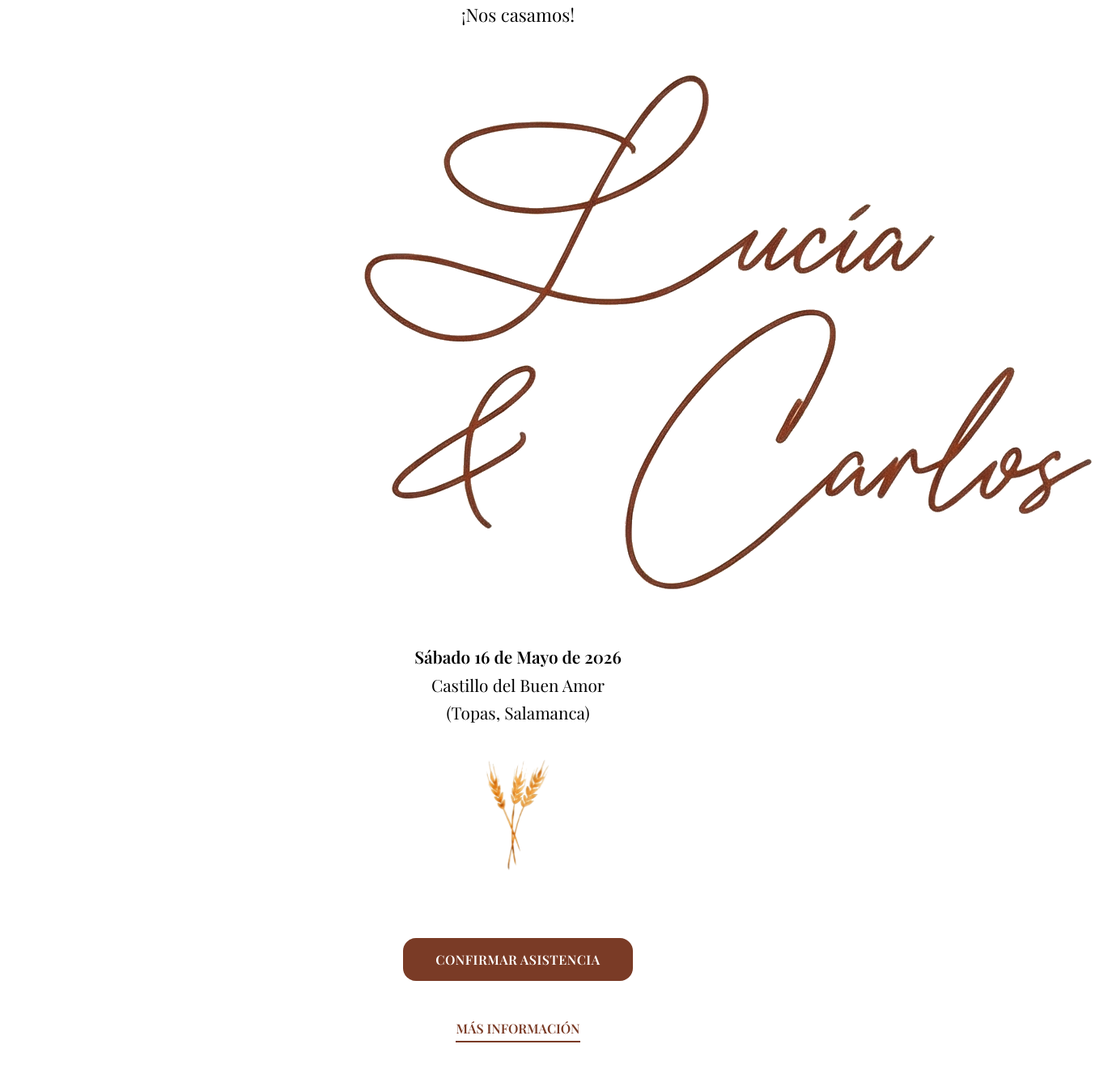
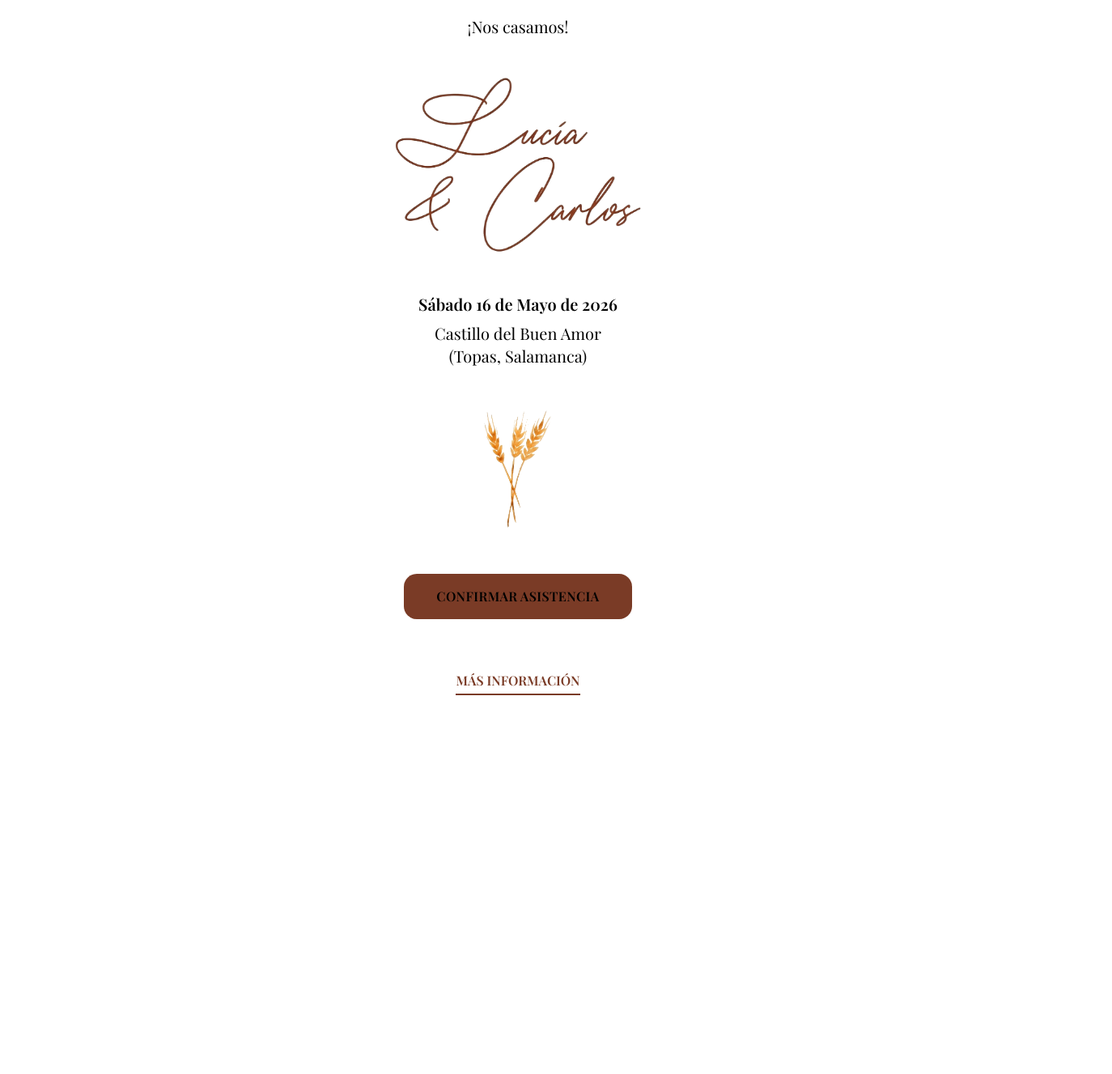
Before and after one commit to lmartincsanchez/luciaycarlos, a plain HTML site: page index.html in a window 1280 px wide. Shown: the part 45-1372 px from the top of the page at 81% size, 1374 px wide, since content can reach past the window. After the commit the page ends 968 px from the top, so only its background shows below. Drawn offline with nearby package versions, Linux system fonts and the light colour scheme.

Commit message:
Update index.html
Test with tailwind CSS

```diff
--- a/index.html
+++ b/index.html
@@ -5,125 +5,87 @@
   <meta name="viewport" content="width=device-width, initial-scale=1.0" />
   <title>Lucía & Carlos</title>
 
+  <!-- Tailwind CDN -->
+  <script src="https://cdn.tailwindcss.com"></script>
+
   <!-- Google Fonts -->
   <link rel="preconnect" href="https://fonts.googleapis.com">
   <link rel="preconnect" href="https://fonts.gstatic.com" crossorigin>
   <link href="https://fonts.googleapis.com/css2?family=Playfair+Display:wght@400;600&family=Great+Vibes&display=swap" rel="stylesheet">
 
-  <style>
-    :root {
-      --brown: #7a3b26;
-      --light-brown: #9a4a30;
+  <!-- Tailwind config -->
+  <script>
+    tailwind.config = {
+      theme: {
+        extend: {
+          fontFamily: {
+            serif: ['Playfair Display', 'serif'],
+            script: ['Great Vibes', 'cursive'],
+          },
+          colors: {
+            brown: '#7a3b26',
           }
+        }
+      }
+    }
+  </script>
+</head>
+<body class="bg-white text-black font-serif">
 
-    * {
-      box-sizing: border-box;
-    }
+  <main class="min-h-screen flex items-center justify-center px-6">
+    <div class="max-w-md w-full text-center py-16">
 
-    body {
-      margin: 0;
-      padding: 0;
-      font-family: "Playfair Display", serif;
-      background: #ffffff;
-      color: #000;
-    }
+      <!-- Intro -->
+      <p class="text-xl mb-10">
+        ¡Nos casamos!
+      </p>
 
-    .container {
-      max-width: 480px;
-      margin: 0 auto;
-      padding: 3rem 1.5rem;
-      text-align: center;
-    }
-
-    .intro {
-      font-size: 1.4rem;
-      margin-bottom: 2rem;
-    }
-
-    .names {
-      font-family: "Great Vibes", cursive;
-      font-size: 4.2rem;
-      line-height: 1;
-      color: var(--brown);
-      margin-bottom: 2.5rem;
-    }
-
-    .details {
-      font-size: 1.3rem;
-      margin-bottom: 2rem;
-    }
-
-    .details p {
-      margin: 0.4rem 0;
-    }
-
-    .wheat {
-      margin: 2.5rem 0;
-    }
-
-    .wheat img {
-      width: 90px;
-      height: auto;
-    }
-
-    .button {
-      display: inline-block;
-      margin-top: 2rem;
-      padding: 1rem 2.5rem;
-      background: var(--brown);
-      color: #fff;
-      border-radius: 16px;
-      text-decoration: none;
-      font-weight: 600;
-      letter-spacing: 0.5px;
-    }
-
-    .more-info {
-      margin-top: 3rem;
-      font-size: 1rem;
-      font-weight: 600;
-      color: var(--brown);
-      position: relative;
-      display: inline-block;
-    }
-
-    .more-info::after {
-      content: "";
-      display: block;
-      width: 100%;
-      height: 2px;
-      background: var(--brown);
-      margin-top: 0.3rem;
-    }
-  </style>
-</head>
-<body>
-
-  <div class="container">
-    <div class="intro">¡Nos casamos!</div>
-
-    <div class="names">
-        <!-- Replace with your own wheat image if desired -->
-        <img src="1.png" alt="Trigo">
+      <!-- Names -->
+      <div class="flex justify-center mb-12">
+        <img
+          src="1.png"
+          alt="LuciayCarlos"
+          class="w-80"
+        />
       </div>
-
-    <div class="details">
-      <p><strong>Sábado 16 de Mayo de 2026</strong></p>
+      <!-- Details -->
+      <div class="text-xl mb-12">
+        <p class="font-semibold mb-2">
+          Sábado 16 de Mayo de 2026
+        </p>
         <p>Castillo del Buen Amor</p>
         <p>(Topas, Salamanca)</p>
       </div>
 
-    <div class="wheat">
-      <!-- Replace with your own wheat image if desired -->
-      <img src="2.png" alt="Trigo">
+      <!-- Wheat icon -->
+      <div class="flex justify-center mb-12">
+        <img
+          src="2.png"
+          alt="Trigo"
+          class="w-24"
+        />
       </div>
 
-    <div>
-        <a href="#rsvp" class="button">CONFIRMAR ASISTENCIA</a>
+      <!-- RSVP button -->
+      <a
+        href="#rsvp"
+        class="inline-block bg-brown font-semibold
+               px-10 py-4 rounded-2xl tracking-wide
+               hover:opacity-90 transition"
+      >
+        CONFIRMAR ASISTENCIA
+      </a>
+
+      <!-- More info -->
+      <div class="mt-16">
+        <span class="text-brown font-semibold relative inline-block">
+          MÁS INFORMACIÓN
+          <span class="block h-[2px] bg-brown mt-1"></span>
+        </span>
       </div>
 
-    <div class="more-info">MÁS INFORMACIÓN</div>
     </div>
+  </main>
 
 </body>
 </html>
```
Lines whose indentation alone changed are shown as unchanged.
